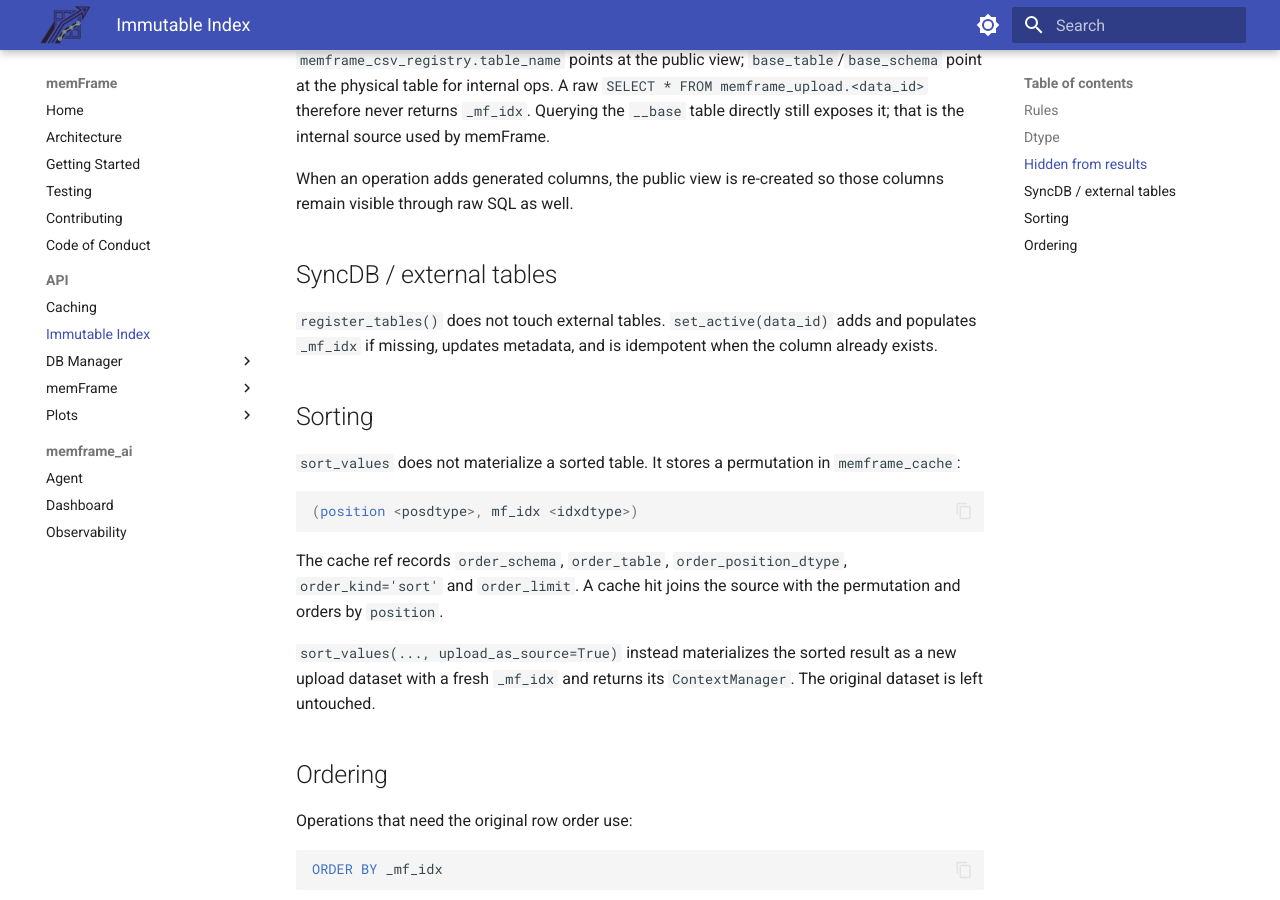
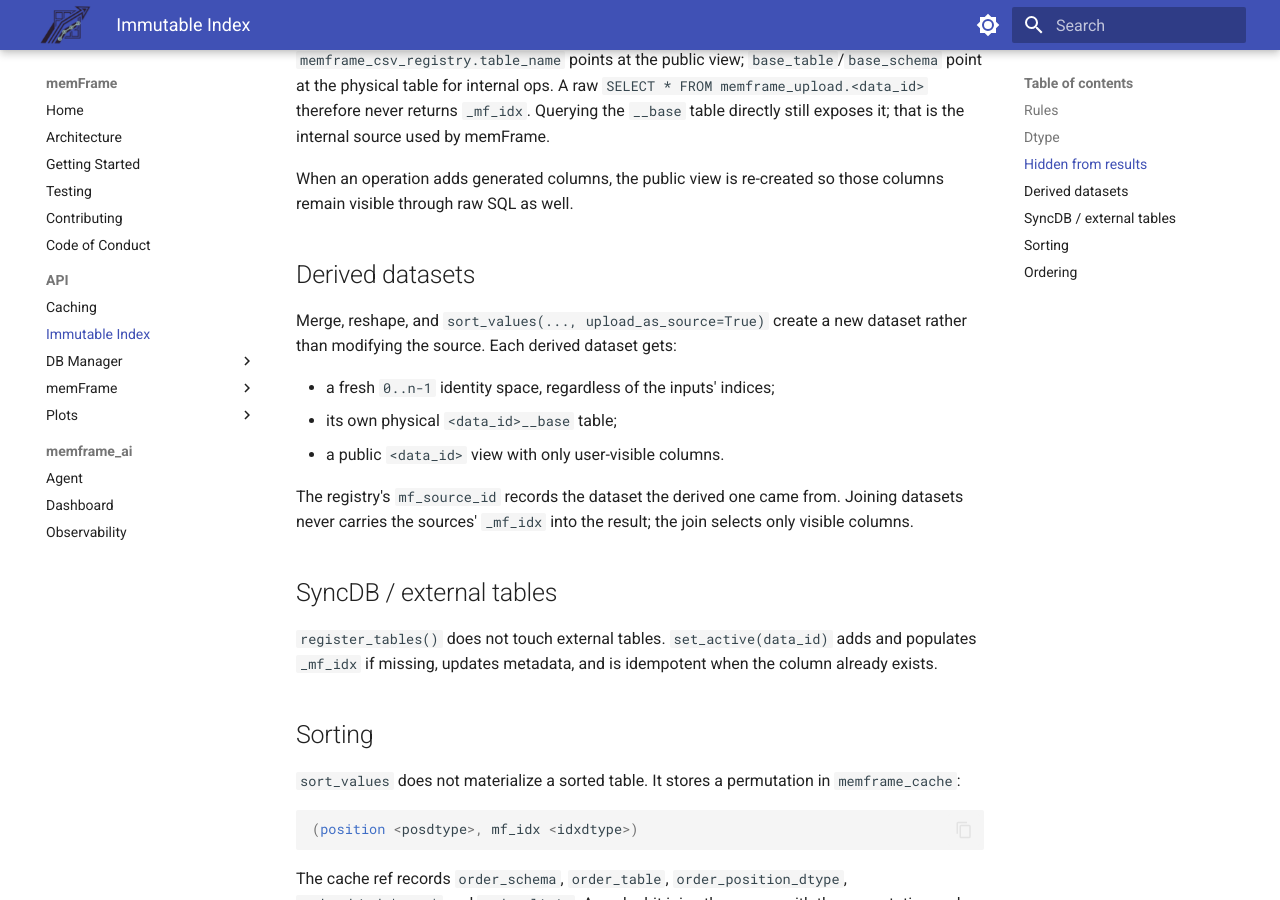
Before and after one commit to Debojit95/memFrame, an MkDocs documentation site: the page built from docs/api/indexing.md, in a window 1280 px wide and 900 px high, scrolled down 1568 px. Built offline with MkDocs 1.6.1 and Material for MkDocs 9.7.7, drawn with Linux system fonts in a browser that asks for light colours.

Commit message:
[docs] describe derived dataset index and view layout

```diff
--- a/docs/api/indexing.md
+++ b/docs/api/indexing.md
@@ -68,6 +68,19 @@ internal source used by memFrame.
 When an operation adds generated columns, the public view is re-created so
 those columns remain visible through raw SQL as well.
 
+## Derived datasets
+
+Merge, reshape, and `sort_values(..., upload_as_source=True)` create a new
+dataset rather than modifying the source. Each derived dataset gets:
+
+- a fresh `0..n-1` identity space, regardless of the inputs' indices;
+- its own physical `<data_id>__base` table;
+- a public `<data_id>` view with only user-visible columns.
+
+The registry's `mf_source_id` records the dataset the derived one came from.
+Joining datasets never carries the sources' `_mf_idx` into the result; the
+join selects only visible columns.
+
 ## SyncDB / external tables
 
 `register_tables()` does not touch external tables. `set_active(data_id)` adds
```
